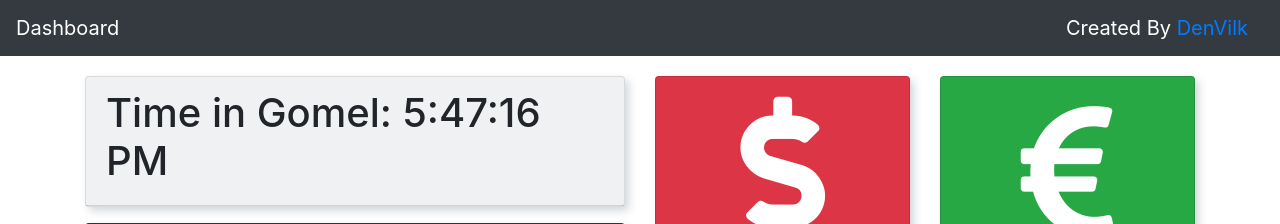
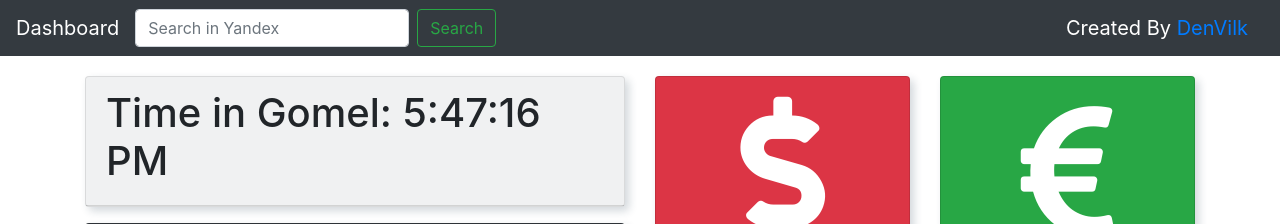
Before and after one commit to DenVilk/newtab, a Django app: template src/main/templates/main/index.html in a window 1280 px wide. Shown: the top 224 px of the page. Run offline with Django 3.2, Linux system fonts and the light colour scheme; the template is opened without the code that fills it, so the values that code supplies are empty; some libraries are stand-ins or nearby versions.

Commit message:
Added search

```diff
--- a/src/config/settings.py
+++ b/src/config/settings.py
@@ -13,7 +13,7 @@ SECRET_KEY = 'pw+*a^45y7s_f(im29%4ot2222m1h7zed4w+$03_trf4)0)!l!'
 # SECURITY WARNING: don't run with debug turned on in production!
 DEBUG = True
 
-ALLOWED_HOSTS = ['dashboard.loc']
+ALLOWED_HOSTS = ['dashboard.loc', 'localhost']
 
 
 # Application definition
--- a/src/main/static/main/css/style.css
+++ b/src/main/static/main/css/style.css
@@ -3,13 +3,13 @@
 }
 
 .currency{
-    font-size: 150px;
+    font-size: 100px;
     margin: 0;
     padding: 0;
 }
 
 .currency-value{
-    font-size: 22px;
+    font-size: 20px;
     margin: 0;
 }
 
--- a/src/main/templates/main/includes/header.html
+++ b/src/main/templates/main/includes/header.html
@@ -1,4 +1,8 @@
 <nav class="navbar navbar-expand-lg navbar-dark bg-dark">
     <a class="navbar-brand" href="#">Dashboard</a>
+    <form class="form-inline my-2 my-lg-0">
+      <input class="form-control mr-sm-2" type="search" placeholder="Search in Yandex" id="query" aria-label="Search">
+      <button class="btn btn-outline-success my-2 my-sm-0" id="search" type="button">Search</button>
+    </form>
     <span class="navbar-brand text-white ml-auto">Created By <a href="https://github.com/DenVilk">DenVilk</a></span>
   </nav>
--- a/src/main/templates/main/index.html
+++ b/src/main/templates/main/index.html
@@ -1,7 +1,7 @@
 {% extends 'main/wrapper.html' %}
 {% load staticfiles %}
 {% block title %}
-    Main page
+    New tab
 {% endblock %}
 {% block content %}
     <div class="container">
--- a/src/main/templates/main/wrapper.html
+++ b/src/main/templates/main/wrapper.html
@@ -19,6 +19,14 @@
     <script src="https://cdn.jsdelivr.net/npm/popper.js@1.16.0/dist/umd/popper.min.js" integrity="sha384-Q6E9RHvbIyZFJoft+2mJbHaEWldlvI9IOYy5n3zV9zzTtmI3UksdQRVvoxMfooAo" crossorigin="anonymous"></script>
     <script src="https://stackpath.bootstrapcdn.com/bootstrap/4.4.1/js/bootstrap.min.js" integrity="sha384-wfSDF2E50Y2D1uUdj0O3uMBJnjuUD4Ih7YwaYd1iqfktj0Uod8GCExl3Og8ifwB6" crossorigin="anonymous"></script>
     {% block scripts %}
-    {% endblock %}
+    {% endblock %}\
+    <script>
+        $("#search").on("click",function(){
+            const query = $("#query").val();
+            if (query.length!=0){
+                location = 'https://yandex.by/search/?lr=155&text='+query;
+            }else alert("Ваш запрос пуст");
+        });
+    </script>
 </body>
 </html>
```
Also changed, not shown: src/main/views.py (+8 -4 lines), src/db.sqlite3 (added).
